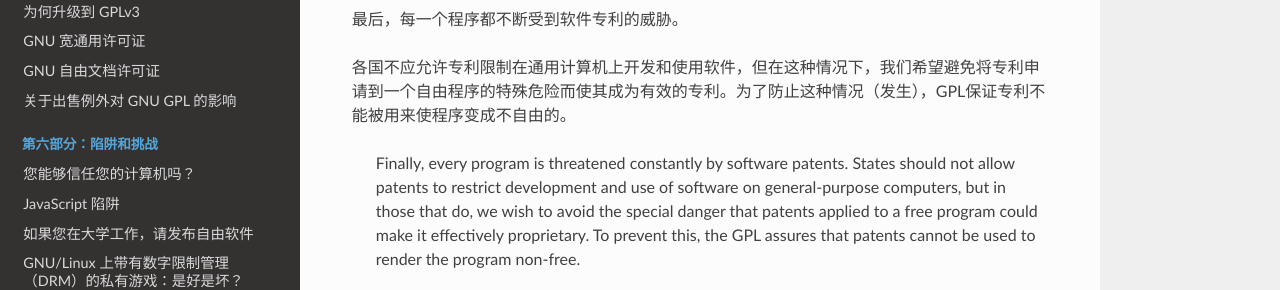
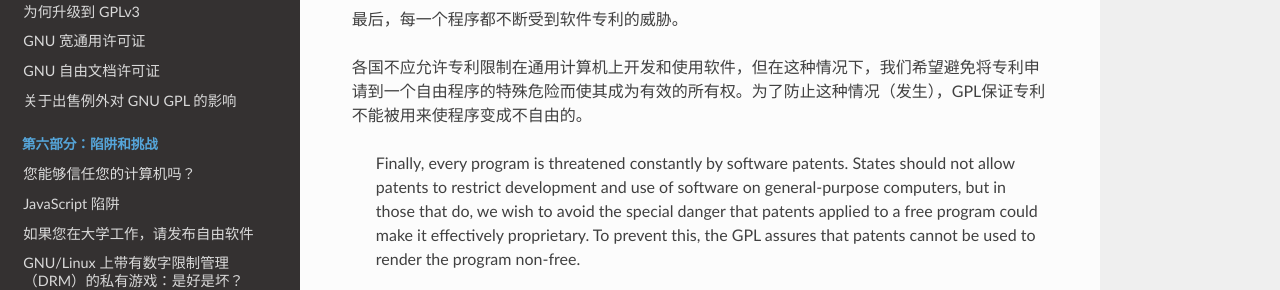
Before and after one commit to beijinglug/fsfs-zh, an MkDocs documentation site: the page built from docs/gpl.md, in a window 1280 px wide and 900 px high, scrolled down 2655 px. Shown: the part 200-490 px from the top of the window. Built offline with MkDocs 1.6.1, drawn with Linux system fonts in a browser that asks for light colours; nearby versions of some CDN libraries; old or Windows-style settings are respelled for this version of MkDocs.

Commit message:
Update gpl.md

```diff
--- a/docs/gpl.md
+++ b/docs/gpl.md
@@ -81,7 +81,7 @@
 
 最后，每一个程序都不断受到软件专利的威胁。
 
-各国不应允许专利限制在通用计算机上开发和使用软件，但在这种情况下，我们希望避免将专利申请到一个自由程序的特殊危险而使其成为有效的专利。为了防止这种情况（发生），GPL保证专利不能被用来使程序变成不自由的。
+各国不应允许专利限制在通用计算机上开发和使用软件，但在这种情况下，我们希望避免将专利申请到一个自由程序的特殊危险而使其成为有效的所有权。为了防止这种情况（发生），GPL保证专利不能被用来使程序变成不自由的。
 
 >Finally, every program is threatened constantly by software patents.
 States should not allow patents to restrict development and use of software on general-purpose computers, but in those that do, we wish to avoid the special danger that patents applied to a free program could make it effectively proprietary.  To prevent this, the GPL assures that patents cannot be used to render the program non-free.
```
